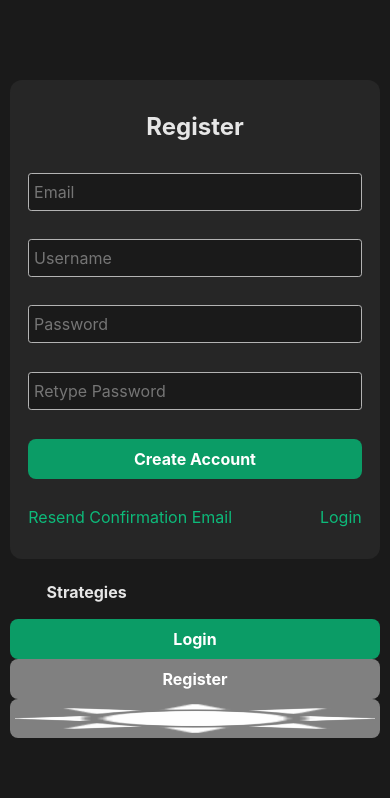
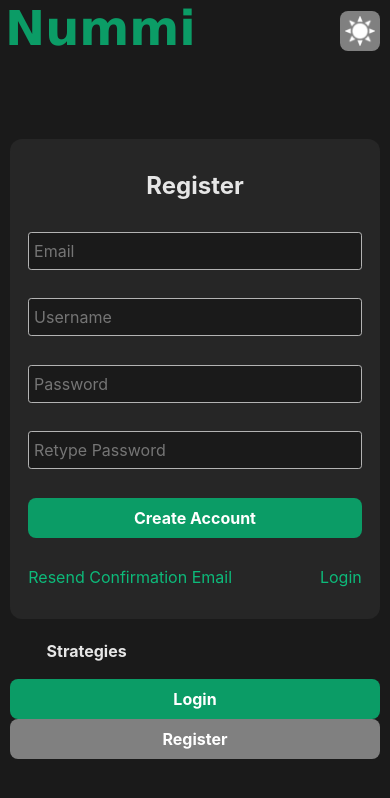
Before and after one commit to bmartin5263/Nummi-UI, a Next.js app: page /register in a window 390 px wide. Shown: the top 798 px of the page. Built offline with nearby package versions, Linux system fonts and the light colour scheme; no server answers.

Commit message:
rearrange nav

```diff
--- a/components/layout.js
+++ b/components/layout.js
@@ -4,8 +4,11 @@ import { useContext } from "react";
 import ThemeContext from '../components/themeContext'
 import Footer from './footer';
 import RowBreak from './rowBreak';
+import Logo from './logo';
+import styles from "styles/navigation.module.scss";
 
 export default function Layout({ children }) {
+  const { darkMode, toggleDarkMode } = useContext(ThemeContext);
   return (
     <>
       <Head>
@@ -18,11 +21,12 @@ export default function Layout({ children }) {
         <meta name="application-name" content="Nummi"></meta>
         <meta name="msapplication-TileColor" content="#00a300"></meta>
         <meta name="theme-color" content="#585858"></meta>
-        <link href="https://fonts.googleapis.com/icon?family=Material+Icons" rel="stylesheet"></link>
       </Head>
       <div className="content">
         <div className='flex-content'>
+          <Logo/>
           <Navigation />
+          <img id={styles.toggleDarkModeButton} className='button' onClick={toggleDarkMode} src={darkMode ? "images/sun2.png" : "images/moon2.png"}/>
           <RowBreak/>
           <main style={{display: 'block', width: '100%'}}>{children}</main>
           {/* <Footer/> */}
--- /dev/null
+++ b/components/logo.tsx
@@ -0,0 +1,12 @@
+import Link from "next/link";
+import styles from "styles/navigation.module.scss";
+
+function Logo() {
+  return (
+    <>
+      <Link href="/" className={styles.logo}>Nummi</Link>
+    </>
+  )
+}
+
+export default Logo;
--- a/components/navigation.js
+++ b/components/navigation.js
@@ -8,14 +8,12 @@ import useAuth from '../hooks/useAuth';
 import useLog from '../hooks/useLog';
 
 function Navigation() {
-  const { darkMode, toggleDarkMode } = useContext(ThemeContext);
   const router = useRouter();
   const isAuthenticated = useAuth(false);
   const log = useLog("Navigation");
 
   return (
     <nav>
-      <Link href="/" className={styles.logo}>Nummi</Link>
       {createLink("/strategies", "Strategies", router.pathname)}
       {isAuthenticated && createLink("/trading", "Trading", router.pathname)}
       {isAuthenticated && createLink("/bots", "Bots", router.pathname)}
@@ -23,7 +21,6 @@ function Navigation() {
       {!isAuthenticated && <Link href="/login" id={styles.loginButton} className='button button-primary'>Login</Link>}
       {isAuthenticated && <button className='button' id={styles.signOutButton} onClick={() => signOut()}>Sign Out</button>}
       {!isAuthenticated && <Link href="/register" id={styles.registerButton} className='button'>Register</Link>}
-      <img id={styles.toggleDarkModeButton} className='button' onClick={toggleDarkMode} src={darkMode ? "images/sun2.png" : "images/moon2.png"}/>
     </nav>
   );
 }
--- a/components/textField.tsx
+++ b/components/textField.tsx
@@ -11,13 +11,25 @@ type TextFieldProps = {
   type: string,
   className: string,
   initialValue: string,
+  spellCheck: boolean,
+
+  validator: (text: string) => string;
 }
 
-function TextField({name, title, warning, type, className, initialValue}: TextFieldProps) {
-  if (initialValue === undefined || initialValue === null) {
+function TextField({name, title, warning, type, className, initialValue, spellCheck, validator}: TextFieldProps) {
+  if (initialValue == null) {
     initialValue = "";
   }
+  if (validator == null) {
+    validator = (text: string) => null;
+  }
+
   const [text, setText] = useState(initialValue);
+  const [error, setError] = useState(warning);
+  const [exited, setExited] = useState(false);
+
+  log("rerender name=" + name + " title=" + title + " warning=" + warning + " error=" + error + " text=" + text);
+
 
   const defaultStyle = {
     display: 'flex',
@@ -25,19 +37,39 @@ function TextField({name, title, warning, type, className, initialValue}: TextFi
     width: '100%'
   } as const;
 
+  const staticValidate = (text: string) => {
+    log("Validate " + text)
+    if (error == null) {
+      let newError = validator(text);
+      log("error " + newError)
+      setError(newError);
+    }
+  }
+
   const handleChange = (event) => {
-    let value = event.target.value;
+    let value: string = event.target.value;
     setText(value);
+
+    if (exited) {
+      staticValidate(value);
+    }
   }
-  log("Render")
+
+  const handleBlur = (event) => {
+    let value: string = event.target.value;
+    setExited(true);
+    staticValidate(value);
+  }
+
   return (
     <div className={"textBox " + className}>
       <div style={defaultStyle}>
         <p className={getTitleClass(text)}>{title}</p>
-        <p className={getWarningClass(text, warning)}>{warning}</p>
+        <p className={getWarningClass(error)}>{error}</p>
       </div>
       <div style={defaultStyle}>
         <input
+          spellCheck={spellCheck}
           value={text}
           className={styles.textBox}
           id={name}
@@ -45,26 +77,28 @@ function TextField({name, title, warning, type, className, initialValue}: TextFi
           type={type ?? "text"}
           placeholder={title}
           onChange={handleChange}
+          onBlur={handleBlur}
         />
       </div>
     </div>
   );
 }
 
-function getWarningClass(text, warning) {
+function getWarningClass(warning: string) {
   const classes = [styles.headerText, styles.errorText];
-  if (!warning) {
+  if (warning == null) {
+    log("hiding warning " + warning)
     classes.push(styles.headerTextHidden);
   }
-  return log(classes.join(" "));
+  return classes.join(" ");
 }
 
-function getTitleClass(text) {
+function getTitleClass(text: string) {
   const classes = [styles.headerText, styles.labelText];
   if (!text) {
     classes.push(styles.headerTextHidden);
   }
-  return log(classes.join(" "));
+  return classes.join(" ");
 }
 
 export default TextField;
--- a/pages/_document.js
+++ b/pages/_document.js
@@ -22,7 +22,9 @@ class MyDocument extends Document {
   render() {
     return (
       <Html>
-        <Head />
+        <Head>
+          <link href="https://fonts.googleapis.com/icon?family=Material+Icons" rel="stylesheet"></link>
+        </Head>
         <body className={this.props.theme == "dark" ? "dark" : ""}>
           <Main />
           <NextScript />
--- a/pages/index.js
+++ b/pages/index.js
@@ -9,11 +9,8 @@ export default function Home() {
           <title>Nummi</title>
         </Head>
         <article>
-          <Banner bannerType={BannerType.SUCCESS}>
-            Hello
-          </Banner>
           <div className='flex-wrapped' style={{justifyContent: 'center'}}>
-            <RowBreak height={"2em"}/>
+            <RowBreak height={"4em"}/>
             <h1 className="center-header">Nummi</h1>
             <RowBreak/>
             <h2 className="center-header2">Algorithmic Trading Bots</h2>
--- a/pages/register/index.js
+++ b/pages/register/index.js
@@ -12,11 +12,11 @@ import { useRouter } from 'next/router';
 
 function RegisterPage() {
   const [clicked, setClicked] = useState(false);
-  const [bannerError, setBannerError] = useState("");
-  const [usernameError, setUsernameError] = useState("");
-  const [emailError, setEmailError] = useState("");
-  const [passwordError, setPasswordError] = useState("");
-  const [retypedPasswordError, setRetypedPasswordError] = useState("");
+  const [bannerError, setBannerError] = useState(null);
+  const [usernameError, setUsernameError] = useState(null);
+  const [emailError, setEmailError] = useState(null);
+  const [passwordError, setPasswordError] = useState(null);
+  const [retypedPasswordError, setRetypedPasswordError] = useState(null);
   const router = useRouter()
 
   const handleSubmit = async (event) => {
--- a/styles/navigation.module.scss
+++ b/styles/navigation.module.scss
@@ -1,13 +1,14 @@
 @use 'variables' as *;
 
 #toggleDarkModeButton {
-  height: 2.4em;
-  width: 2.4em;
+  height: 2.5em;
+  width: 2.5em;
 
   color: #ffffff;
   padding: .3em;
   margin-left: 1em;
   margin-bottom: .5em;
+  margin-top: .7em;
 }
 
 #loginButton {
@@ -155,13 +156,13 @@
     width: 100%;
   }
 
+  // #toggleDarkModeButton {
+  //   margin: 0;
+  //   flex-grow: 1;
+  //   width: 100%;
+  // }
+
   #toggleDarkModeButton {
-    margin: 0;
-    flex-grow: 1;
-    width: 100%;
-  }
-
-  .logo {
-    font-size: 0em;
+    margin-left: auto;
   }
 }
```
Also changed, not shown: pages/login/index.js (+4 -8 lines).
